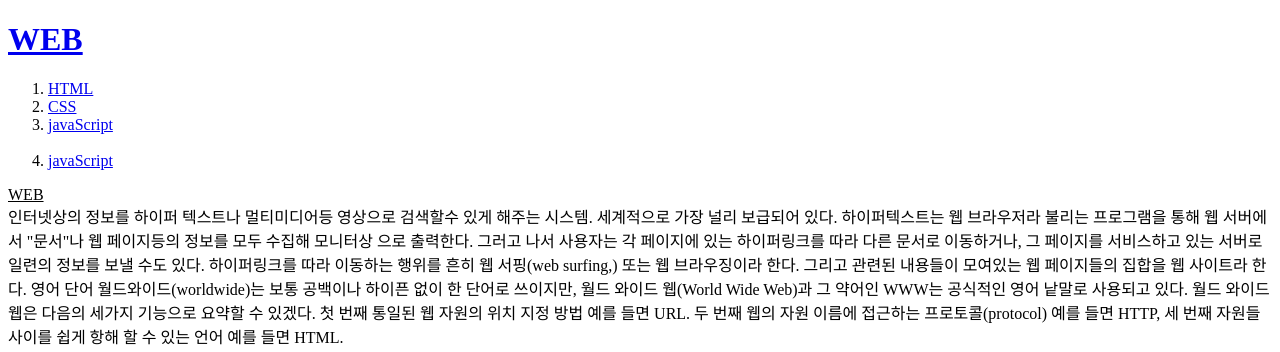
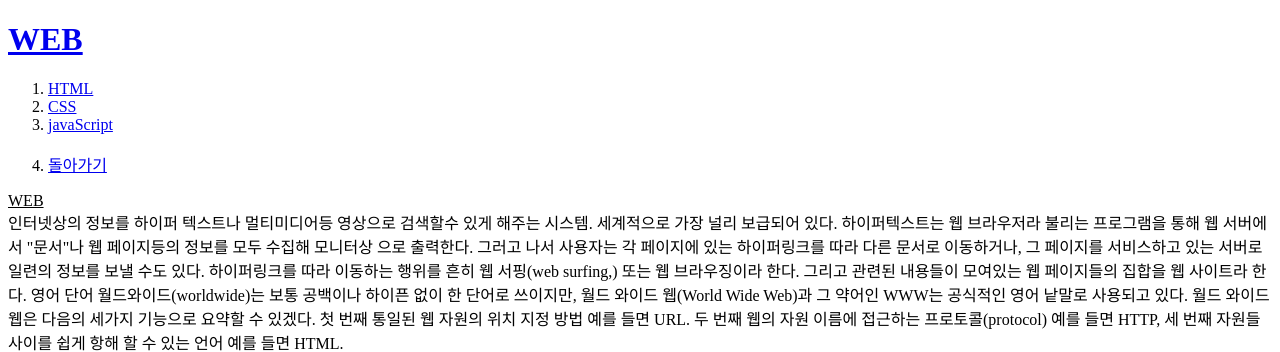
Before and after one commit to vonie2/test, a plain HTML site: page index.html in a window 1280 px wide. Shown: the top 352 px of the page. Drawn offline with Linux system fonts and the light colour scheme.

Commit message:
Add files via upload

```diff
--- a/index.html
+++ b/index.html
@@ -13,7 +13,7 @@
 
 <br>
 
-<li><a href="home.html">javaScript</a></li>
+<li><a href="home.html">돌아가기</a></li>
 </ol>
 
 
```
